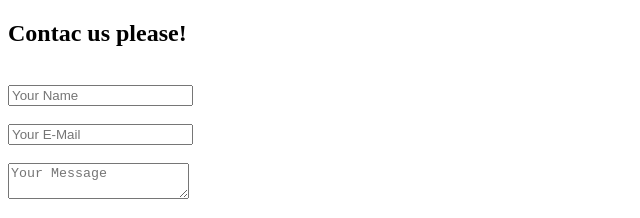
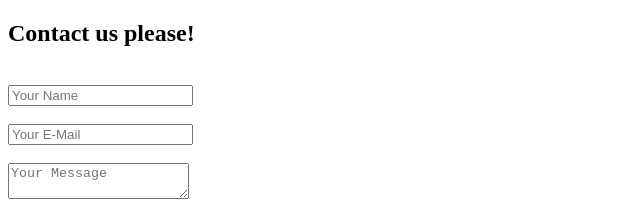
Before and after one commit to AndrewNit/form-ajax, a plain HTML site: page index.html in a window 1280 px wide. Shown: the top 218 px of the page, 0-640 px from the left. Drawn offline with nearby package versions, Linux system fonts and the light colour scheme.

Commit message:
cotact change

```diff
--- a/index.html
+++ b/index.html
@@ -8,7 +8,7 @@
     <title>Ajax Form</title>
 </head>
 <body>
-        <h2>Contac us please!</h2>
+        <h2>Contact us please!</h2>
         <br>
         <form>
             <label>
```
